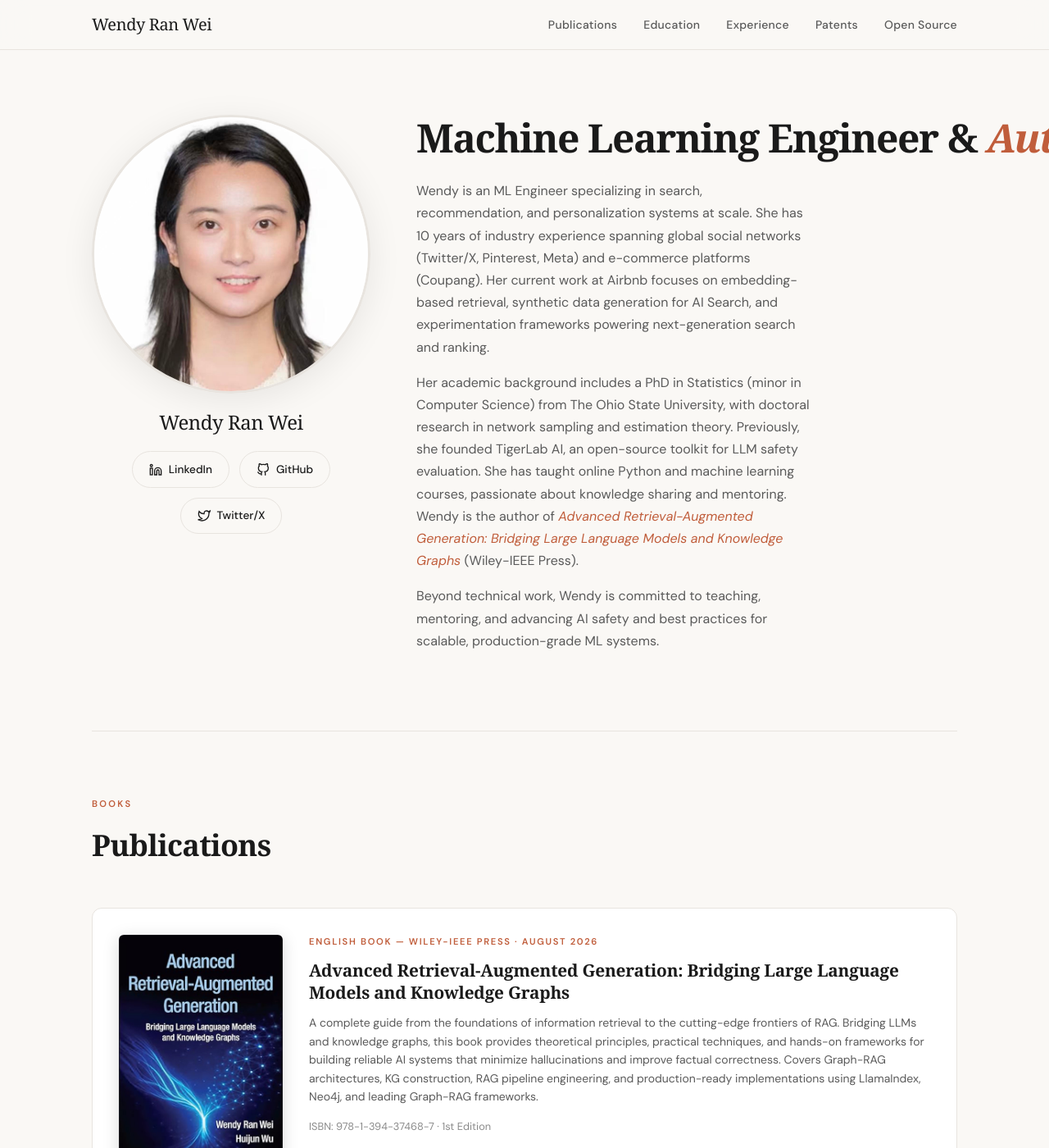
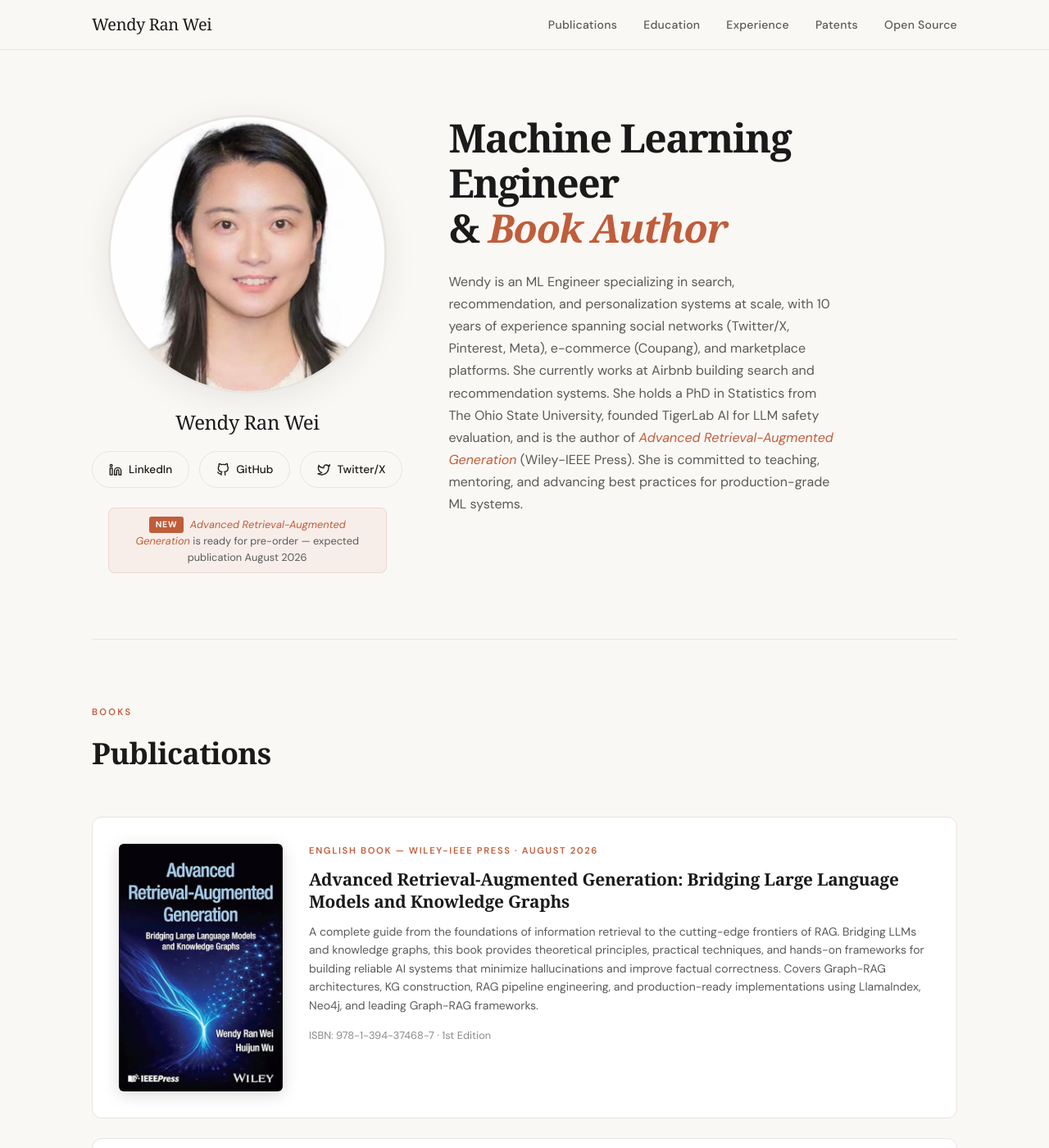
Before and after one commit to wendyran/wendyran.github.io, a Jekyll site: the page index.html, which Jekyll copies as it is, in a window 1280 px wide and 1400 px high. Shown: the whole window at 82% size. Built offline with Jekyll 4.4.1, drawn with Linux system fonts in a browser that asks for light colours; some web fonts are replaced.

Commit message:
Update index.html

```diff
--- a/index.html
+++ b/index.html
@@ -121,7 +121,6 @@
             line-height: 1.15;
             letter-spacing: -0.03em;
             margin-bottom: 1.5rem;
-            white-space: nowrap;
         }
 
         .hero-text h1 .italic {
@@ -211,6 +210,43 @@
             color: var(--text);
             letter-spacing: -0.02em;
             text-align: center;
+        }
+
+        .preorder-banner {
+            margin-top: 0.5rem;
+            padding: 0.6rem 1rem;
+            background: rgba(192, 93, 59, 0.06);
+            border: 1px solid rgba(192, 93, 59, 0.15);
+            border-radius: 8px;
+            font-size: 0.8rem;
+            color: var(--text-soft);
+            line-height: 1.5;
+            text-align: center;
+            max-width: 340px;
+        }
+
+        .preorder-banner a {
+            color: var(--accent);
+            text-decoration: none;
+            font-weight: 500;
+        }
+
+        .preorder-banner a:hover {
+            text-decoration: underline;
+        }
+
+        .preorder-new {
+            display: inline-block;
+            background: var(--accent);
+            color: #fff;
+            font-size: 0.65rem;
+            font-weight: 700;
+            letter-spacing: 0.08em;
+            text-transform: uppercase;
+            padding: 0.15rem 0.5rem;
+            border-radius: 3px;
+            vertical-align: middle;
+            margin-right: 0.25rem;
         }
 
         .hero-visual .hero-links {
@@ -765,12 +801,13 @@
                 Twitter/X
             </a>
         </div>
+        <div class="preorder-banner">
+            <span class="preorder-new">New</span> <a href="https://www.amazon.com/Advanced-Retrieval-Augmented-Generation-Bridging-Knowledge/dp/1394374682" target="_blank" rel="noopener"><em>Advanced Retrieval-Augmented Generation</em></a> is ready for pre-order — expected publication August 2026
+        </div>
     </div>
     <div class="hero-text">
-        <h1>Machine Learning Engineer & <span class="italic">Author</span></h1>
-        <p>Wendy is an ML Engineer specializing in search, recommendation, and personalization systems at scale. She has 10 years of industry experience spanning global social networks (Twitter/X, Pinterest, Meta) and e-commerce platforms (Coupang). Her current work at Airbnb focuses on embedding-based retrieval, synthetic data generation for AI Search, and experimentation frameworks powering next-generation search and ranking.</p>
-        <p>Her academic background includes a PhD in Statistics (minor in Computer Science) from The Ohio State University, with doctoral research in network sampling and estimation theory. Previously, she founded TigerLab AI, an open-source toolkit for LLM safety evaluation. She has taught online Python and machine learning courses, passionate about knowledge sharing and mentoring. Wendy is the author of <a href="https://www.amazon.com/Advanced-Retrieval-Augmented-Generation-Bridging-Knowledge/dp/1394374682" target="_blank" rel="noopener" style="color: var(--accent); text-decoration: none; font-weight: 500;"><em>Advanced Retrieval-Augmented Generation: Bridging Large Language Models and Knowledge Graphs</em></a> (Wiley-IEEE Press).</p>
-        <p>Beyond technical work, Wendy is committed to teaching, mentoring, and advancing AI safety and best practices for scalable, production-grade ML systems.</p>
+        <h1>Machine Learning Engineer<br>& <span class="italic">Book Author</span></h1>
+        <p>Wendy is an ML Engineer specializing in search, recommendation, and personalization systems at scale, with 10 years of experience spanning social networks (Twitter/X, Pinterest, Meta), e-commerce (Coupang), and marketplace platforms. She currently works at Airbnb building search and recommendation systems. She holds a PhD in Statistics from The Ohio State University, founded TigerLab AI for LLM safety evaluation, and is the author of <a href="https://www.amazon.com/Advanced-Retrieval-Augmented-Generation-Bridging-Knowledge/dp/1394374682" target="_blank" rel="noopener" style="color: var(--accent); text-decoration: none; font-weight: 500;"><em>Advanced Retrieval-Augmented Generation</em></a> (Wiley-IEEE Press). She is committed to teaching, mentoring, and advancing best practices for production-grade ML systems.</p>
     </div>
 </header>
 
```
